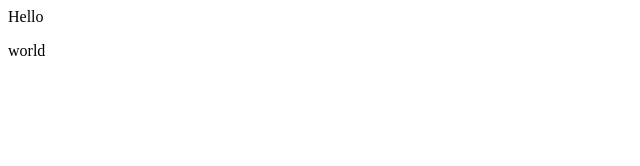
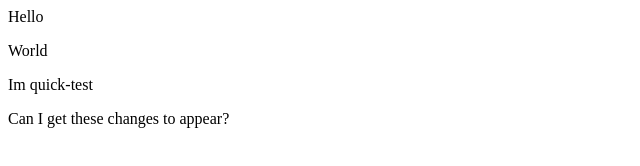
Before and after one commit to Shleeple/demo-, a plain HTML site: page index.html in a window 1280 px wide. Shown: the whole page, without its empty margins (0-640 px from the left). Drawn offline with Linux system fonts and the light colour scheme.

Commit message:
Added 'can i get these chagnes to appear?'

```diff
--- a/index.html
+++ b/index.html
@@ -1,2 +1,4 @@
 <div>Hello</div>
-<p>world</p>
+<p>World</p>
+<p>Im quick-test</p>
+<p>Can I get these changes to appear?</p>
```
